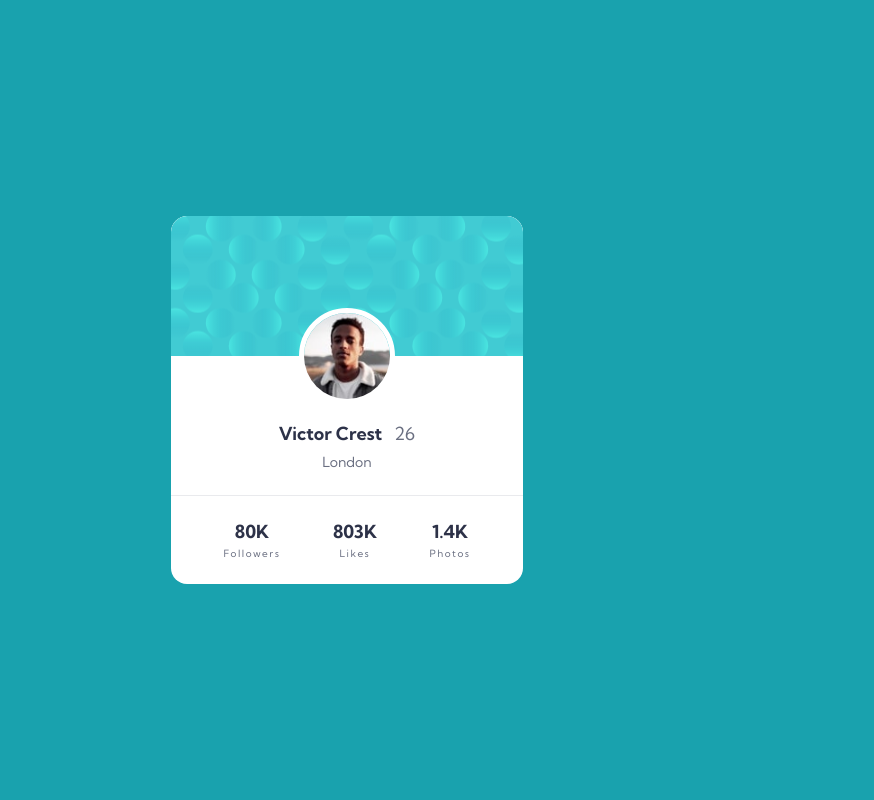
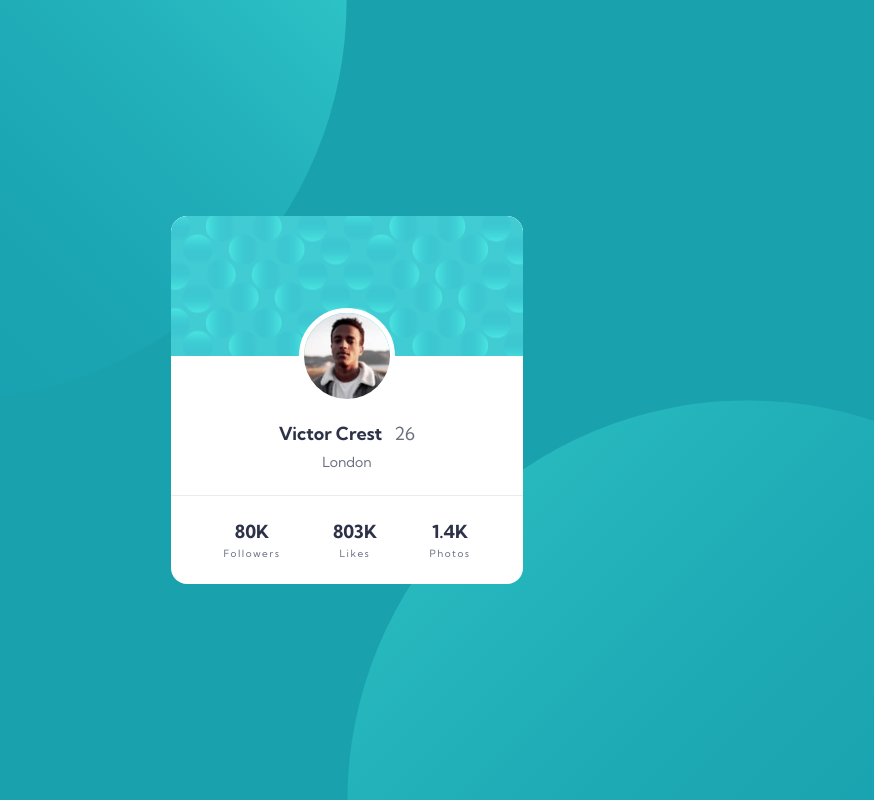
Before and after one commit to maadhav-codes/fm-profile-card-component-solution, a plain HTML site: page index.html in a window 1280 px wide. Shown: the whole page, without its empty margins (293-1167 px from the left). Drawn offline with Linux system fonts and the light colour scheme.

Commit message:
added background effect

```diff
--- a/css/styles.css
+++ b/css/styles.css
@@ -17,7 +17,12 @@
 body {
   font-family: "Kumbh Sans", sans-serif;
   font-weight: 400;
-  background: var(--cyan);
+  background-color: var(--cyan);
+  background-image: url("../assets/images/bg-pattern-top.svg"),
+    url("../assets/images/bg-pattern-bottom.svg");
+  background-repeat: no-repeat, no-repeat;
+  background-size: contain, contain;
+  background-position: right 50vw bottom 50vh, left 50vw top 50vh;
 
   display: flex;
   align-items: center;
```
